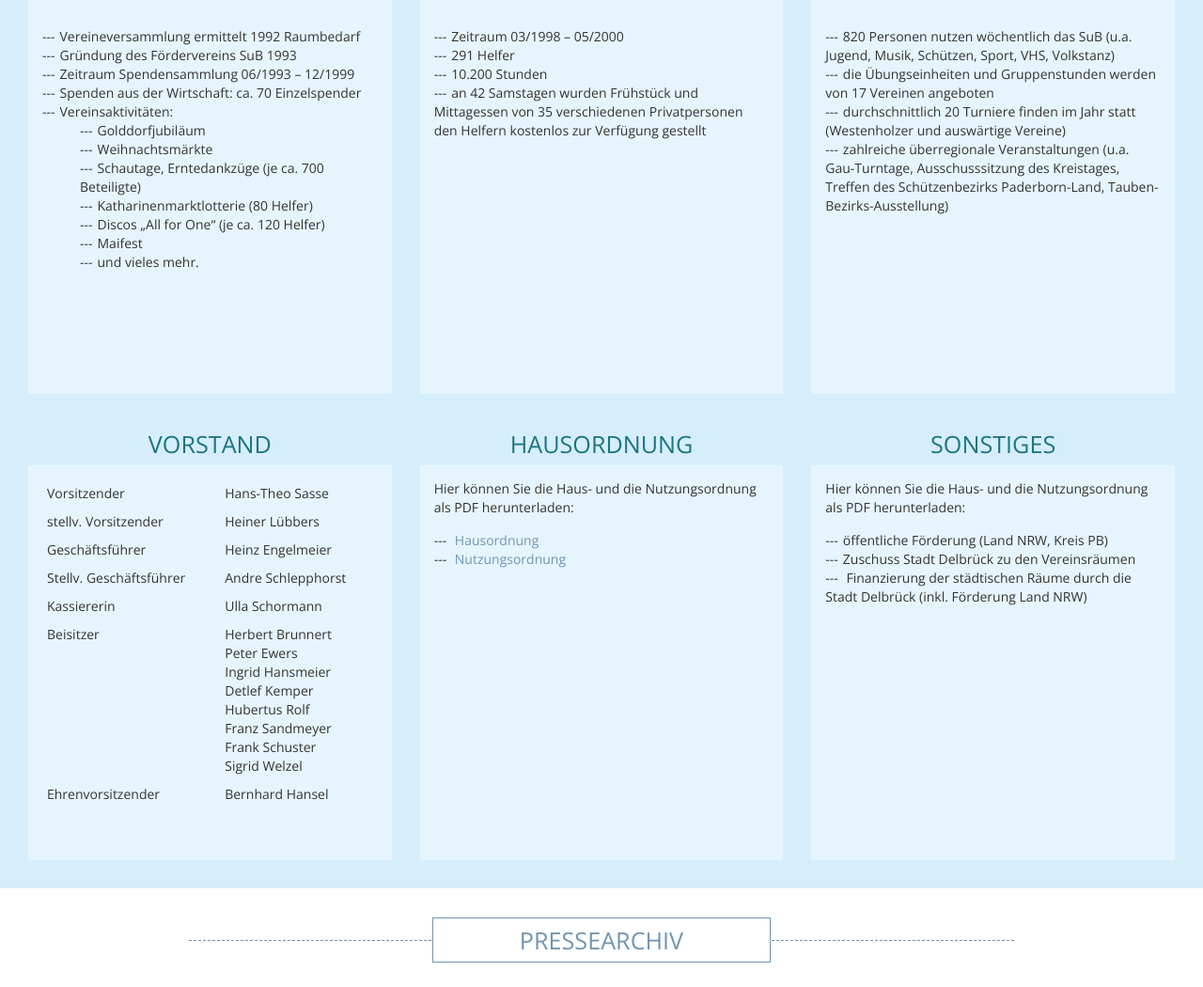
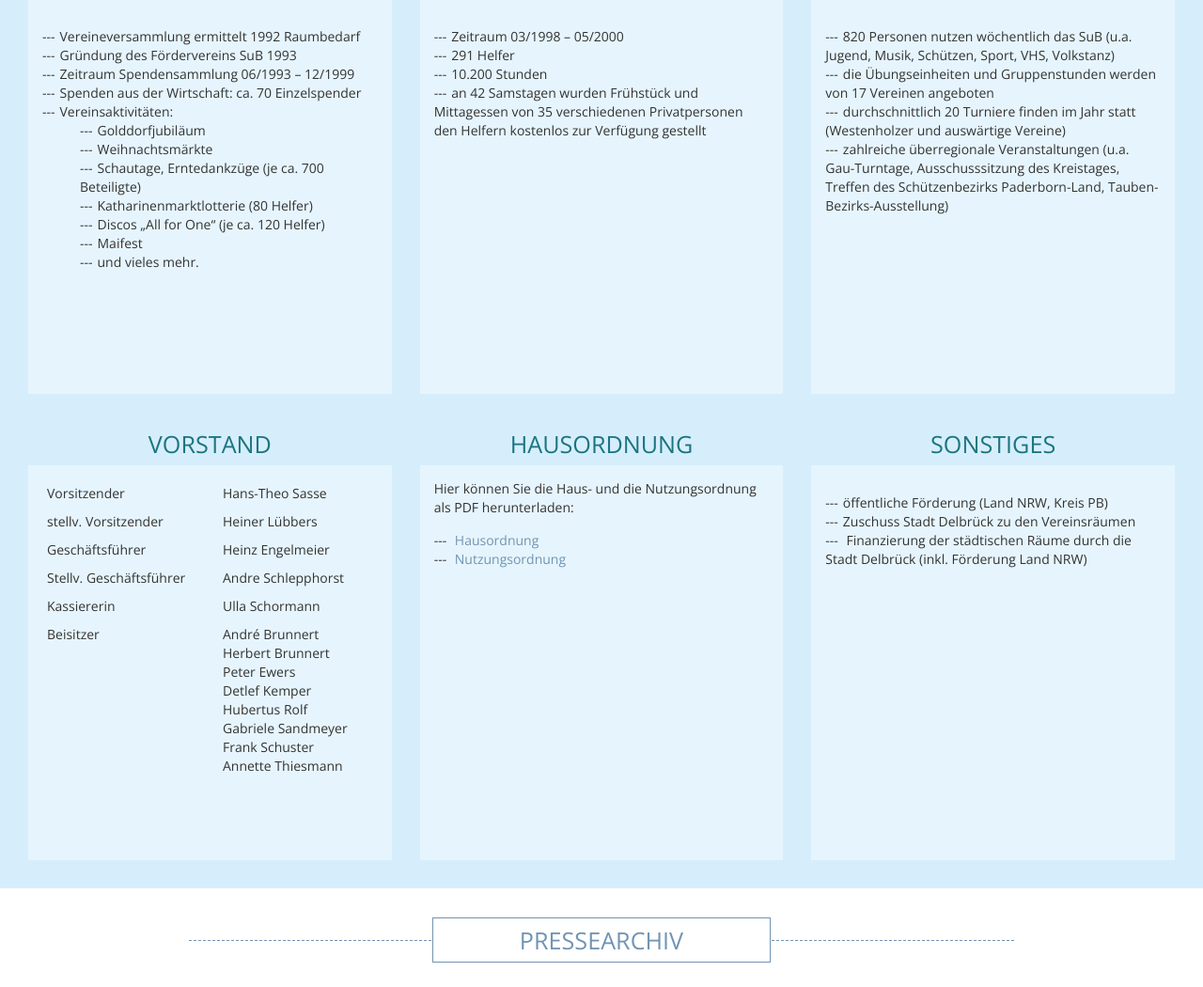
Before and after one commit to otauk/sub-westenholz.de, a PHP site: page /fakten.php in a window 1280 px wide. Shown: the part 2274-3324 px from the top of the page at 94% size. Run offline with PHP 8.4, Linux system fonts and the light colour scheme; some libraries are stand-ins or nearby versions.

Commit message:
Kalender angepasst / Änderungen HTS eingebaut / RELEASE

```diff
--- a/fakten.php
+++ b/fakten.php
@@ -269,21 +269,16 @@ DATEN
 								 			<tr>
 								 				<td>Beisitzer</td>
 								 				<td>
+									 				André Brunnert<br/>
 									 				Herbert Brunnert<br/>
 													Peter Ewers<br/>
-													Ingrid Hansmeier<br/>
 													Detlef Kemper<br/>
 													Hubertus Rolf<br/>
-													Franz Sandmeyer<br/>
+													Gabriele Sandmeyer<br/>
 													Frank Schuster<br/>
-													Sigrid Welzel
+													Annette Thiesmann
 												</td>
 								 			</tr>
-								 			<tr>
-								 				<td>Ehrenvorsitzender</td>
-								 				<td>Bernhard Hansel</td>
-								 			</tr>
-
 								 	</table>
 								</div>
 						</div>
@@ -312,7 +307,6 @@ DATEN
 								 Sonstiges
 							</div>
 								 <div class="padding-15  color-pastel-light-background h30">
-									Hier können Sie die Haus- und die Nutzungsordnung als PDF herunterladen:
 									<ul class="list">
 										<li>öffentliche Förderung (Land NRW, Kreis PB)</li>
 										<li>Zuschuss Stadt Delbrück zu den Vereinsräumen</li>
--- a/inc/calender_script.php
+++ b/inc/calender_script.php
@@ -29,7 +29,7 @@ $(document).ready(function() {
     $('#calendar_forum').fullCalendar({
         googleCalendarApiKey: 'AIzaSyBWKAx866joOLm7bHJBpGondtVSuhbq19k',
         events: {
-            googleCalendarId: '0ntobhu242fivsb6bpnqmjrn7g@group.calendar.google.com'
+            googleCalendarId: '08pniadu6p5s0s93h6cek7h0kg@group.calendar.google.com'
         }
     });
 });
--- a/kontakt.php
+++ b/kontakt.php
@@ -89,7 +89,8 @@ KONTAKT
 									</div>
 									<div class="padding-tb-15">
 										Tel.: 0 29 44 . 97 35 23<br/>
-										Fax: 0 29 44 . 97 35 38
+										Fax: 0 29 44 . 97 35 28<br/>
+										detlef.kemper@stadt-delbrueck.de
 									</div>
 								</div>
 							</div>
```
Also changed, not shown: index.php (+0 -28 lines).
